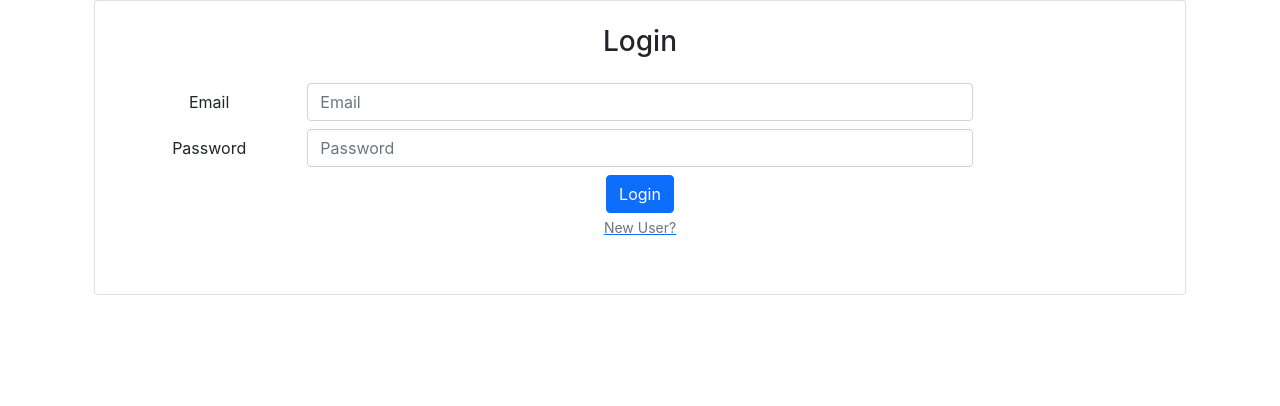
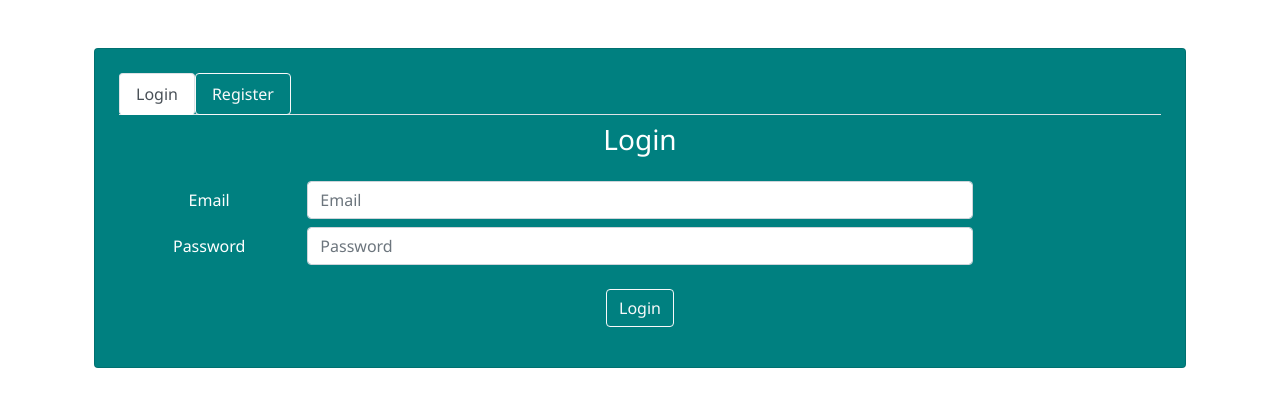
Before and after one commit to RyanCWithers/myShoeClosetApp, a React (Create React App) app in the folder client/: page /api/myShoeCloset/login in a window 1280 px wide. Shown: the top 406 px of the page. Built offline with nearby package versions, Linux system fonts and the light colour scheme.

Commit message:
Updated registration and login form

```diff
--- a/client/src/App.css
+++ b/client/src/App.css
@@ -1,5 +1,11 @@
 .App {
   text-align: center;
+  font-family:'Segoe UI', Tahoma, Geneva, Verdana, sans-serif;
+}
+
+#login, #register {
+  background-color: teal;
+  color: white;
 }
 
 #navBar {
@@ -8,6 +14,7 @@
   top: 0;
   position: sticky;
   position: -webkit-sticky;
+  z-index: 10;
 }
 
 .shoeCard {
@@ -15,7 +22,7 @@
   width: 100%;
   border-radius: 20px;
   margin-top: 5%;
-  background-color: rgba(205, 240, 240, 0.5);
+  background-color: rgba(90, 161, 161, 0.5);
 }
 
 .shoeCard:hover{
@@ -52,3 +59,7 @@
   width: 100px;
   float: right;
 }
+
+h1 {
+  color: teal;
+}
--- a/client/src/components/LoginForm.js
+++ b/client/src/components/LoginForm.js
@@ -1,6 +1,6 @@
 import React, {useState} from 'react';
 import axios from 'axios';
-import { navigate, Link } from '@reach/router';
+import { navigate } from '@reach/router';
 
 const LoginForm = (props) =>{
 
@@ -41,17 +41,25 @@ const LoginForm = (props) =>{
 
     return(
         <div className = "container-sm">
-            <div className = "card p-4" id = "login">
-                <h3 className = "card-title">Login</h3>
+            <div className = "card p-4 mt-5" id = "login">
+                <ul className = "nav nav-tabs">
+                    <li className = "nav-item">
+                        <p className = "nav-link active btn" onClick = {() => navigate('/api/myShoeCloset/login')}>Login</p>
+                    </li>
+                    <li className = "nav-item">
+                        <p className = "nav-link btn border-light text-light" onClick = {() => navigate('/api/myShoeCloset/register')}>Register</p>
+                    </li>
+                </ul>
+                <h3 className = "card-title mt-2">Login</h3>
                 <form onSubmit = {onSubmitHandler} className = "card-body justify-content-center">
                     {
                         errs?
-                        <span className = "text-danger">{errs}</span>:
+                        <span>{errs}</span>:
                         null
                     }
                     <div className = "form-group row">
                         <label htmlFor = "email" className = "col-form-label col-lg-2 d-none d-lg-inline">Email</label>
-                        <div className = "col-md-8">
+                        <div className = "col col-lg-8">
                             <input
                                 type = "text"
                                 name = "email"
@@ -64,7 +72,7 @@ const LoginForm = (props) =>{
                         {
                             fieldEmpty.emailMsg?
                             <div className = "form-group row">
-                                <div className = "col form-text text-danger">
+                                <div className = "col form-text text-light">
                                     {fieldEmpty.emailMsg}
                                 </div>
                             </div>:
@@ -72,7 +80,7 @@ const LoginForm = (props) =>{
                         }
                     <div className = "form-group row mt-2">
                         <label htmlFor = "password" className = "col-form-label col-lg-2 d-none d-lg-inline">Password</label>
-                        <div className = "col-md-8">
+                        <div className = "col col-lg-8">
                             <input
                                 type = "password"
                                 name = "password"
@@ -85,7 +93,7 @@ const LoginForm = (props) =>{
                         {
                             fieldEmpty.passwordMsg?
                             <div className = "form-group row">
-                                <div className = "col form-text text-danger">
+                                <div className = "col form-text text-light">
                                     {fieldEmpty.passwordMsg}
                                 </div>
                             </div>:
@@ -96,13 +104,10 @@ const LoginForm = (props) =>{
                             <input
                                 type = "submit"
                                 value = "Login"
-                                className = "btn btn-primary"
+                                className = "btn text-light border-light mt-3"
                             />
                         </div>
                     </div>
-                    <Link to = "/api/myShoeCloset/register">
-                        <p className = "form-text">New User?</p>
-                    </Link>
                 </form>
             </div>
         </div>
--- a/client/src/components/Navbar.js
+++ b/client/src/components/Navbar.js
@@ -5,7 +5,7 @@ import logoutHandler from '../components/logouthandler';
 const Navbar = props =>{
 
     return(
-        <nav className = "navbar navbar-dark navbar-expand-md mb-5" id = "navBar">
+        <nav className = "navbar navbar-dark navbar-expand-md mb-1" id = "navBar">
             <div className = "container">
                 <span className = "navbar-brand">myShoeCloset</span>
                 <button
--- a/client/src/components/RegistrationForm.js
+++ b/client/src/components/RegistrationForm.js
@@ -1,4 +1,5 @@
 import React, {useReducer} from 'react';
+import { navigate } from '@reach/router';
 
 function reducer(state, action) {
     return({
@@ -29,12 +30,20 @@ const RegistrationForm = ({initialState, onSubmitProp, errs, passwordHidden, for
 
     return(
         <div className = "container-sm">
-            <div className = "card p-4 mt-5">
-                <h3 className = "card-title">{formTitle}</h3>
+            <div className = "card p-4 mt-5" id = "register">
+                <ul className = "nav nav-tabs">
+                    <li className = "nav-item">
+                        <p className = "nav-link btn border-light text-light" onClick = {() => navigate('/api/myShoeCloset/login')}>Login</p>
+                    </li>
+                    <li className = "nav-item">
+                        <p className = "nav-link btn border-light active" onClick = {() => navigate('/api/myShoeCloset/register')}>Register</p>
+                    </li>
+                </ul>
+                <h3 className = "card-title mt-2">{formTitle}</h3>
                 <form onSubmit = {onSubmitHandler} className ="card-body">
-                    <div className = "form-group row mb-2">
+                    <div className = "form-group row">
                         <label htmlFor = "firstName" className = "col-form-label col col-lg-2 d-none d-lg-inline">Name</label>
-                        <div className = "col-lg-5">
+                        <div className = "col-lg-5 mb-2">
                             <input
                                 type = "text"
                                 name = "firstName"
@@ -46,14 +55,14 @@ const RegistrationForm = ({initialState, onSubmitProp, errs, passwordHidden, for
                             {
                                 errs.firstName?
                                 <div className = "row">
-                                    <div className = "form-text text-danger">
+                                    <div className = "form-text text-light">
                                         {errs.firstName.message}
                                     </div>
                                 </div>:
                                 null
                             }
                         </div>
-                        <div className = "col-lg-5">
+                        <div className = "col-lg-5 mb-2">
                             <input
                                 type = "text"
                                 name = "lastName"
@@ -65,7 +74,7 @@ const RegistrationForm = ({initialState, onSubmitProp, errs, passwordHidden, for
                             {
                                 errs.lastName?
                                 <div className = "row">
-                                    <div className = "form-text text-danger">
+                                    <div className = "form-text text-light">
                                         {errs.lastName.message}
                                     </div>
                                 </div>:
@@ -87,7 +96,7 @@ const RegistrationForm = ({initialState, onSubmitProp, errs, passwordHidden, for
                             {
                                 errs.email?
                                 <div className = "row">
-                                    <div className = "form-text text-danger">
+                                    <div className = "form-text text-light">
                                         {errs.email.message}
                                     </div>
                                 </div>:
@@ -96,7 +105,7 @@ const RegistrationForm = ({initialState, onSubmitProp, errs, passwordHidden, for
                             {
                                 errs.emailInUse?
                                 <div className = "row">
-                                    <div className = "form-text text-danger">
+                                    <div className = "form-text text-light">
                                         {errs.emailInUse}
                                     </div>
                                 </div>:
@@ -104,9 +113,9 @@ const RegistrationForm = ({initialState, onSubmitProp, errs, passwordHidden, for
                             }
                         </div>
                     </div>
-                    <div className = "form-group row mb-2" hidden = {passwordHidden}>
+                    <div className = "form-group row" hidden = {passwordHidden}>
                         <label htmlFor = "password" className = "col-form-label col-lg-2 d-none d-lg-inline">Password</label>
-                        <div className = "col-lg-5">
+                        <div className = "col-lg-5 mb-2">
                             <input
                                 type = "password"
                                 name = "password"
@@ -117,14 +126,14 @@ const RegistrationForm = ({initialState, onSubmitProp, errs, passwordHidden, for
                             {
                                 errs.password?
                                 <div className = "row">
-                                    <div className = "form-text text-danger">
+                                    <div className = "form-text text-light">
                                         {errs.password.message}
                                     </div>
                                 </div>:
                                 null
                             }
                         </div>
-                        <div className = "col-lg-5">
+                        <div className = "col-lg-5 mb-2">
                             <input
                                 type = "password"
                                 name = "confirmPassword"
@@ -135,7 +144,7 @@ const RegistrationForm = ({initialState, onSubmitProp, errs, passwordHidden, for
                             {
                                 (state.password && state.confirmPassword && state.password !== state.confirmPassword)?
                                 <div className = "row">
-                                    <div className = "form-text text-danger">
+                                    <div className = "form-text text-light">
                                         <p>Passwords do not match!</p>
                                     </div>
                                 </div>:
@@ -147,7 +156,7 @@ const RegistrationForm = ({initialState, onSubmitProp, errs, passwordHidden, for
                         <input
                             type = "submit"
                             value = "Save"
-                            className = "btn btn-primary"
+                            className = "btn text-light border-light mt-3"
                         />
                     </div>
                 </form>
--- a/client/src/components/ShoesList.js
+++ b/client/src/components/ShoesList.js
@@ -6,7 +6,7 @@ const ShoesList = ({shoes}) =>{
 
     return(
         <div className = "container-sm">
-            <div className = "row row-cols-1 row-cols-sm-2 row-cols-lg-3 row-cols-xl-4">
+            <div className = "row row-cols-1 row-cols-sm-2 row-cols-lg-3 row-cols-xl-4 w-100">
                 {shoes.map((item, index) =>(
                     <div className = "col">
                         <div class = "shoeCard">
--- a/client/src/views/LoginPage.js
+++ b/client/src/views/LoginPage.js
@@ -4,7 +4,7 @@ import LoginForm from '../components/LoginForm';
 const LoginPage = ({setLoggedIn}) =>{
     return(
         <div className = "container-sm">
-            <LoginForm setLoggedIn = {setLoggedIn} />
+            <LoginForm setLoggedIn = {setLoggedIn}/>
         </div>
     );
 };
--- a/client/src/views/MainUserPage.js
+++ b/client/src/views/MainUserPage.js
@@ -39,7 +39,7 @@ const MainUserPage = props =>{
             <Navbar/>
             {loaded?
             <>
-                <h1 >{firstName}'s Shoe Closet</h1>
+                <h1>{firstName}'s Shoe Closet</h1>
                 <ShoeFilter filterDom = {filterDom}/>
                 <ShoesList shoes = {filteredShoes} />
                 <BackToTop />
```
Also changed, not shown: 1 other file (tests, documents, lock files or other folders).
